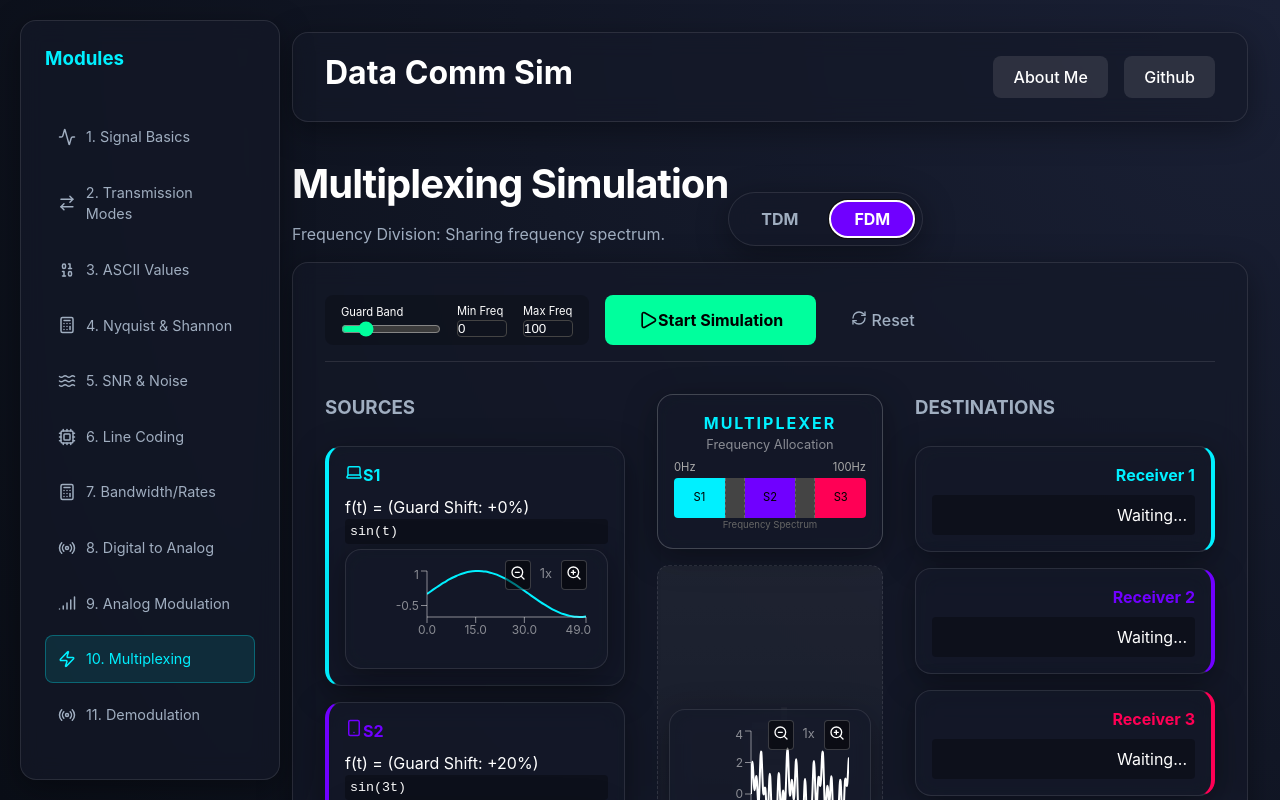
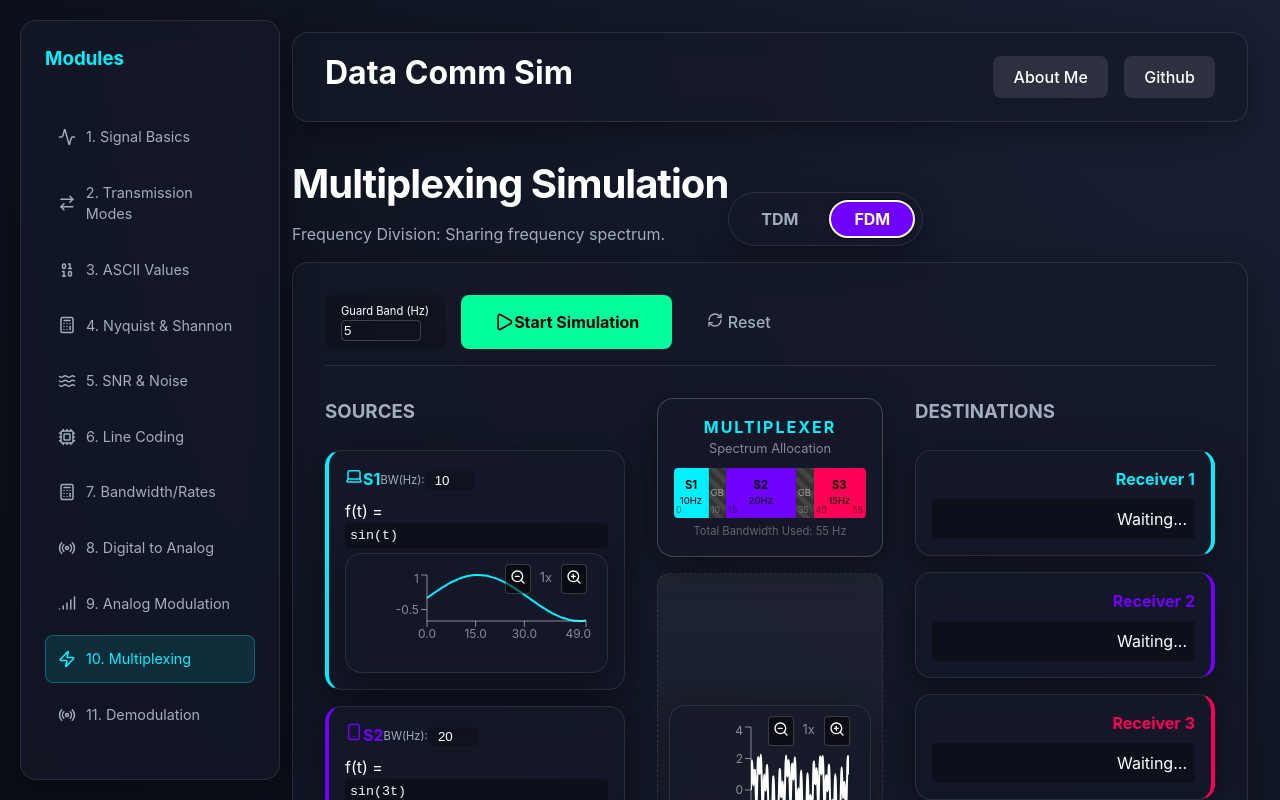
Before and after one commit to MahbubHasan777/Data-Comm-Simulation, a React (Vite) app: page /multiplexing in a window 1280 px wide. Both pictures are taken after a click on the button "FDM". Shown: the top 800 px of the page. Built offline with nearby package versions, Linux system fonts and the light colour scheme.

Commit message:
Implement FDM Per-Source Bandwidth inputs and proportional Spectrum Visualization

```diff
--- a/src/pages/Multiplexing.tsx
+++ b/src/pages/Multiplexing.tsx
@@ -11,14 +11,15 @@ interface Sender {
     color: string;
     icon: any;
     slots: number; // Multislot allocation
+    bandwidth: number; // FDM Bandwidth in Hz
 }
 
 const Multiplexing = () => {
     const [mode, setMode] = useState<'TDM' | 'FDM'>('TDM');
     const [senders, setSenders] = useState<Sender[]>([
-        { id: 1, name: 'S1', data: 'HELLO', equation: 'sin(t)', color: 'var(--primary)', icon: <Laptop size={18} />, slots: 1 },
-        { id: 2, name: 'S2', data: 'DATA', equation: 'sin(3t)', color: 'var(--secondary)', icon: <Smartphone size={18} />, slots: 1 },
-        { id: 3, name: 'S3', data: 'COMM', equation: 'sin(5t)', color: 'var(--accent)', icon: <Tablet size={18} />, slots: 1 }
+        { id: 1, name: 'S1', data: 'HELLO', equation: 'sin(t)', color: 'var(--primary)', icon: <Laptop size={18} />, slots: 1, bandwidth: 10 },
+        { id: 2, name: 'S2', data: 'DATA', equation: 'sin(3t)', color: 'var(--secondary)', icon: <Smartphone size={18} />, slots: 1, bandwidth: 20 },
+        { id: 3, name: 'S3', data: 'COMM', equation: 'sin(5t)', color: 'var(--accent)', icon: <Tablet size={18} />, slots: 1, bandwidth: 15 }
     ]);
 
     // TDM Settings
@@ -26,20 +27,23 @@ const Multiplexing = () => {
     const [pulseStuffing, setPulseStuffing] = useState(true);
 
     // FDM Settings
-    const [guardBand, setGuardBand] = useState(1); // 0 to 5
-    const [minFreq, setMinFreq] = useState(0);
-    const [maxFreq, setMaxFreq] = useState(100);
+    const [guardBand, setGuardBand] = useState(5); // Hz
 
     // Safety check for equation evaluation
-    const evaluateEquation = (eq: string, t: number, senderIndex: number) => {
+    const evaluateEquation = (eq: string, t: number, freqShift: number) => {
         try {
-            // Apply Logic: Guard Band shifts frequency
-            // We simulate this by scaling 't' for each subsequent sender
-            // t_effective = t * (1 + (guardBand * 0.5 * senderIndex))
-            // This spreads the frequencies apart as Guard Band increases
-            const spreadFactor = 1 + (guardBand * 0.2 * senderIndex);
+            // Apply Logic: Shift the base frequency of the signal
+            // If the user inputs sin(t) [1 rad/s], and we shift by freqShift,
+            // we effectively add energy at higher bands.
+            // For simple visualization, we just modulate the time base or add an offset if it was linear,
+            // but for 'sin(t)', changing 't' to 't * shift' scales frequency.
+            // A better approx for FDM visualization of arbitrary equations is complex,
+            // so we will just scale 't' relative to its allocated "center frequency".
 
-            // Improve parsing: handle implicit multiplication
+            // However, visually, the *Spectrum Bar* is the key requirement.
+            // The time-domain wave just needs to look "combined".
+            const spreadFactor = 1 + (freqShift * 0.1);
+
             let safeEq = eq
                 .replace(/(\d)(t)/g, '$1*$2')
                 .replace(/(\d)(\()/g, '$1*(')
@@ -47,7 +51,6 @@ const Multiplexing = () => {
                 .replace(/cos/g, 'Math.cos')
                 .replace(/pi/g, 'Math.PI');
 
-            // eslint-disable-next-line no-new-func
             return new Function('t', `return ${safeEq}`)(t * spreadFactor);
         } catch (e) {
             return 0;
@@ -55,7 +58,7 @@ const Multiplexing = () => {
     };
 
     const [isSimulating, setIsSimulating] = useState(false);
-    const [muxOutput, setMuxOutput] = useState<any[]>([]); // Frames on wire
+    const [muxOutput, setMuxOutput] = useState<any[]>([]);
     const [receiverData, setReceiverData] = useState<Record<number, string>>({ 1: '', 2: '', 3: '' });
 
     // FDM Data (Time Domain)
@@ -66,12 +69,40 @@ const Multiplexing = () => {
             const t = i / 10;
             let y = 0;
             senders.forEach((s, idx) => {
-                y += evaluateEquation(s.equation, t, idx);
+                // Shift each signal somewhat to represent different bands
+                y += evaluateEquation(s.equation, t, idx * guardBand);
             });
             data.push({ x: i, y });
         }
         return data;
-    }, [senders, guardBand]); // Re-calc when guardBand changes
+    }, [senders, guardBand]);
+
+    // Calculate Spectrum Layout
+    const spectrumLayout = useMemo(() => {
+        let currentFreq = 0;
+        const layout: any[] = [];
+        senders.forEach((s, idx) => {
+            layout.push({
+                type: 'signal',
+                sender: s,
+                start: currentFreq,
+                end: currentFreq + s.bandwidth,
+                width: s.bandwidth
+            });
+            currentFreq += s.bandwidth;
+
+            if (idx < senders.length - 1) {
+                layout.push({
+                    type: 'guard',
+                    start: currentFreq,
+                    end: currentFreq + guardBand,
+                    width: guardBand
+                });
+                currentFreq += guardBand;
+            }
+        });
+        return { blocks: layout, totalWidth: currentFreq };
+    }, [senders, guardBand]);
 
     const startSimulation = () => {
         if (isSimulating) return;
@@ -80,7 +111,6 @@ const Multiplexing = () => {
         setReceiverData({ 1: '', 2: '', 3: '' });
 
         if (mode === 'TDM') {
-            // Simulation Logic using Cursors
             let cursors = { 1: 0, 2: 0, 3: 0 };
             let active = true;
 
@@ -88,10 +118,8 @@ const Multiplexing = () => {
                 let frameHasData = false;
                 const frameContent: any[] = [];
 
-                // Build Frame according to Slot Allocations (Multislot)
                 senders.forEach(s => {
                     const slotsAllocated = s.slots;
-
                     for (let k = 0; k < slotsAllocated; k++) {
                         const start = cursors[s.id as keyof typeof cursors];
                         const chunk = s.data.substr(start, slotSize);
@@ -123,7 +151,7 @@ const Multiplexing = () => {
                                 }));
                             }
                         });
-                    }, 2000); // Travel time
+                    }, 2000);
                 } else {
                     clearInterval(interval);
                     setTimeout(() => setIsSimulating(false), 2000);
@@ -131,7 +159,6 @@ const Multiplexing = () => {
             }, 1200);
 
         } else {
-            // FDM
             setTimeout(() => setIsSimulating(false), 3000);
         }
     };
@@ -189,16 +216,8 @@ const Multiplexing = () => {
                         {mode === 'FDM' && (
                             <div className="flex-row gap-md" style={{ background: 'rgba(0,0,0,0.2)', padding: '0.5rem 1rem', borderRadius: '8px', alignItems: 'flex-end' }}>
                                 <div className="flex-col gap-xs">
-                                    <label className="label" style={{ fontSize: '0.7rem' }}>Guard Band</label>
-                                    <input type="range" min="0" max="50" value={guardBand * 10} onChange={(e) => setGuardBand(parseInt(e.target.value) / 10)} style={{ width: '100px', accentColor: 'var(--success)' }} />
-                                </div>
-                                <div className="flex-col gap-xs">
-                                    <label className="label" style={{ fontSize: '0.7rem' }}>Min Freq</label>
-                                    <input type="number" value={minFreq} onChange={(e) => setMinFreq(Number(e.target.value))} style={{ width: '50px', background: 'transparent', border: '1px solid #444', color: '#fff', borderRadius: '4px' }} />
-                                </div>
-                                <div className="flex-col gap-xs">
-                                    <label className="label" style={{ fontSize: '0.7rem' }}>Max Freq</label>
-                                    <input type="number" value={maxFreq} onChange={(e) => setMaxFreq(Number(e.target.value))} style={{ width: '50px', background: 'transparent', border: '1px solid #444', color: '#fff', borderRadius: '4px' }} />
+                                    <label className="label" style={{ fontSize: '0.7rem' }}>Guard Band (Hz)</label>
+                                    <input type="number" min="0" max="50" value={guardBand} onChange={(e) => setGuardBand(parseInt(e.target.value))} style={{ width: '80px', background: 'transparent', border: '1px solid rgba(255,255,255,0.2)', color: '#fff', borderRadius: '4px', padding: '2px' }} />
                                 </div>
                             </div>
                         )}
@@ -233,13 +252,22 @@ const Multiplexing = () => {
                             <div key={s.id} className="glass-panel" style={{ padding: '1rem', borderLeft: `4px solid ${s.color}`, transition: 'all 0.3s' }}>
                                 <div className="flex-row space-between" style={{ marginBottom: '0.5rem' }}>
                                     <span className="flex-row gap-sm" style={{ color: s.color, fontWeight: 'bold' }}>{s.icon} {s.name}</span>
-                                    {mode === 'TDM' && (
+                                    {mode === 'TDM' ? (
                                         <div className="flex-row gap-xs" title="Slots per frame (Multislot)" style={{ alignItems: 'center', marginTop: '4px' }}>
                                             <span style={{ fontSize: '0.7rem', color: 'var(--text-muted)' }}>Slots:</span>
                                             <input
                                                 type="number" min="1" max="3" value={s.slots}
                                                 onChange={(e) => updateSender(s.id, 'slots', parseInt(e.target.value))}
                                                 style={{ width: '40px', background: 'rgba(0,0,0,0.2)', border: 'none', color: '#fff', textAlign: 'center', borderRadius: '4px', padding: '2px' }}
+                                            />
+                                        </div>
+                                    ) : (
+                                        <div className="flex-row gap-xs" style={{ alignItems: 'center', marginTop: '4px' }}>
+                                            <span style={{ fontSize: '0.7rem', color: 'var(--text-muted)' }}>BW(Hz):</span>
+                                            <input
+                                                type="number" min="1" value={s.bandwidth}
+                                                onChange={(e) => updateSender(s.id, 'bandwidth', parseInt(e.target.value))}
+                                                style={{ width: '50px', background: 'rgba(0,0,0,0.2)', border: 'none', color: '#fff', textAlign: 'center', borderRadius: '4px', padding: '2px' }}
                                             />
                                         </div>
                                     )}
@@ -257,7 +285,7 @@ const Multiplexing = () => {
                                     </div>
                                 ) : (
                                     <div className="flex-col gap-xs">
-                                        <label className="label">f(t) = (Guard Shift: +{Math.round(guardBand * 0.2 * idx * 100)}%)</label>
+                                        <label className="label">f(t) =</label>
                                         <input
                                             type="text"
                                             value={s.equation}
@@ -268,8 +296,7 @@ const Multiplexing = () => {
                                             <Waveform
                                                 data={Array.from({ length: 50 }, (_, i) => {
                                                     const t = i / 10;
-                                                    // Show individual waveform WITH shift
-                                                    return { x: i, y: evaluateEquation(s.equation, t, idx) };
+                                                    return { x: i, y: evaluateEquation(s.equation, t, idx * guardBand) };
                                                 })}
                                                 color={s.color}
                                                 showGrid={false} height="100%"
@@ -283,42 +310,55 @@ const Multiplexing = () => {
 
                     {/* NETWORK CORE */}
                     <div className="flex-col" style={{ flex: 1, position: 'relative' }}>
-                        <div className="glass-panel flex-center flex-col" style={{ padding: '1rem', marginBottom: '1rem', border: '1px solid rgba(255,255,255,0.2)', minHeight: '100px' }}>
+                        <div className="glass-panel flex-center flex-col" style={{ padding: '1rem', marginBottom: '1rem', border: '1px solid rgba(255,255,255,0.2)', minHeight: '130px' }}>
                             <h4 style={{ letterSpacing: '2px', color: 'var(--primary)', margin: 0 }}>MULTIPLEXER</h4>
-                            <div style={{ fontSize: '0.8rem', color: 'rgba(255,255,255,0.5)', marginBottom: '5px' }}>
-                                {mode === 'TDM' ? `Build Frame: ${senders.map(s => `${s.slots}x${s.name}`).join(' + ')}` : 'Frequency Allocation'}
+                            <div style={{ fontSize: '0.8rem', color: 'rgba(255,255,255,0.5)', marginBottom: '10px' }}>
+                                {mode === 'TDM' ? `Build Frame` : 'Spectrum Allocation'}
                             </div>
 
                             {/* FDM Spectrum Visualization */}
                             {mode === 'FDM' && (
-                                <div style={{ width: '100%' }}>
-                                    <div style={{ display: 'flex', justifyContent: 'space-between', fontSize: '0.7rem', color: '#aaa', marginBottom: '2px' }}>
-                                        <span>{minFreq}Hz</span>
-                                        <span>{maxFreq}Hz</span>
+                                <div style={{ width: '100%', display: 'flex', flexDirection: 'column', gap: '5px' }}>
+
+                                    {/* The Spectrum Bar */}
+                                    <div style={{ width: '100%', height: '50px', background: 'rgba(0,0,0,0.5)', borderRadius: '4px', display: 'flex', overflow: 'hidden', position: 'relative' }}>
+                                        {spectrumLayout.blocks.map((block: any, i: number) => (
+                                            <motion.div
+                                                key={i}
+                                                initial={{ width: 0 }}
+                                                animate={{ width: `${(block.width / spectrumLayout.totalWidth) * 100}%` }}
+                                                style={{
+                                                    height: '100%',
+                                                    background: block.type === 'guard' ?
+                                                        'repeating-linear-gradient(45deg, #333, #333 5px, #444 5px, #444 10px)' :
+                                                        block.sender.color,
+                                                    display: 'flex', flexDirection: 'column',
+                                                    alignItems: 'center', justifyContent: 'center',
+                                                    color: block.type === 'guard' ? 'rgba(255,255,255,0.5)' : '#000',
+                                                    fontSize: '0.7rem', borderRight: '1px solid rgba(0,0,0,0.1)',
+                                                    position: 'relative'
+                                                }}
+                                                title={block.type === 'guard' ? 'Guard Band' : `Bandwidth: ${block.width}Hz`}
+                                            >
+                                                {block.type === 'signal' ?
+                                                    <>
+                                                        <strong>{block.sender.name}</strong>
+                                                        <span style={{ fontSize: '0.6rem' }}>{block.width}Hz</span>
+                                                    </>
+                                                    : <span style={{ fontSize: '0.6rem' }}>GB</span>
+                                                }
+
+                                                {/* Frequency Markers */}
+                                                <div style={{ position: 'absolute', bottom: '2px', left: '2px', fontSize: '0.55rem', opacity: 0.6 }}>{block.start}</div>
+                                                {i === spectrumLayout.blocks.length - 1 &&
+                                                    <div style={{ position: 'absolute', bottom: '2px', right: '2px', fontSize: '0.55rem', opacity: 0.6 }}>{block.end}</div>
+                                                }
+                                            </motion.div>
+                                        ))}
                                     </div>
-                                    <div style={{ width: '100%', height: '40px', background: 'rgba(0,0,0,0.5)', borderRadius: '4px', display: 'flex', overflow: 'hidden', position: 'relative' }}>
-                                        {/* Sender 1 */}
-                                        <div style={{ flex: 1, background: 'var(--primary)', display: 'flex', alignItems: 'center', justifyContent: 'center', fontSize: '0.7rem', color: '#000' }}>S1</div>
-
-                                        {/* Guard Band */}
-                                        <motion.div
-                                            animate={{ width: `${guardBand * 20}px` }}
-                                            style={{ background: '#444', height: '100%', borderLeft: '1px dashed #666', borderRight: '1px dashed #666' }}
-                                        />
-
-                                        {/* Sender 2 */}
-                                        <div style={{ flex: 1, background: 'var(--secondary)', display: 'flex', alignItems: 'center', justifyContent: 'center', fontSize: '0.7rem', color: '#000' }}>S2</div>
-
-                                        {/* Guard Band */}
-                                        <motion.div
-                                            animate={{ width: `${guardBand * 20}px` }}
-                                            style={{ background: '#444', height: '100%', borderLeft: '1px dashed #666', borderRight: '1px dashed #666' }}
-                                        />
-
-                                        {/* Sender 3 */}
-                                        <div style={{ flex: 1, background: 'var(--accent)', display: 'flex', alignItems: 'center', justifyContent: 'center', fontSize: '0.7rem', color: '#000' }}>S3</div>
+                                    <div style={{ textAlign: 'center', fontSize: '0.7rem', color: '#666' }}>
+                                        Total Bandwidth Used: {spectrumLayout.totalWidth} Hz
                                     </div>
-                                    <div style={{ textAlign: 'center', fontSize: '0.6rem', color: '#666' }}>Frequency Spectrum</div>
                                 </div>
                             )}
                         </div>
@@ -364,7 +404,7 @@ const Multiplexing = () => {
                                 <div style={{ width: '90%', height: '100%', display: 'flex', flexDirection: 'column', justifyContent: 'center' }}>
                                     <Waveform data={fdmData} color="#fff" height="200px" showGrid={false} />
                                     <div style={{ textAlign: 'center', marginTop: '10px', fontSize: '0.8rem', color: '#aaa' }}>
-                                        Combined Signal (Time Domain)
+                                        Multiplexed Signal (Composite Waveform)
                                     </div>
                                 </div>
                             )}
@@ -374,7 +414,7 @@ const Multiplexing = () => {
                             <h4 style={{ letterSpacing: '2px', color: 'var(--secondary)', margin: 0 }}>DEMULTIPLEXER</h4>
                             {mode === 'FDM' && (
                                 <div style={{ fontSize: '0.8rem', color: 'rgba(255,255,255,0.5)', marginTop: '5px' }}>
-                                    Bandpass Filtering: {minFreq}Hz - {maxFreq}Hz
+                                    Separating carriers...
                                 </div>
                             )}
                         </div>
```
